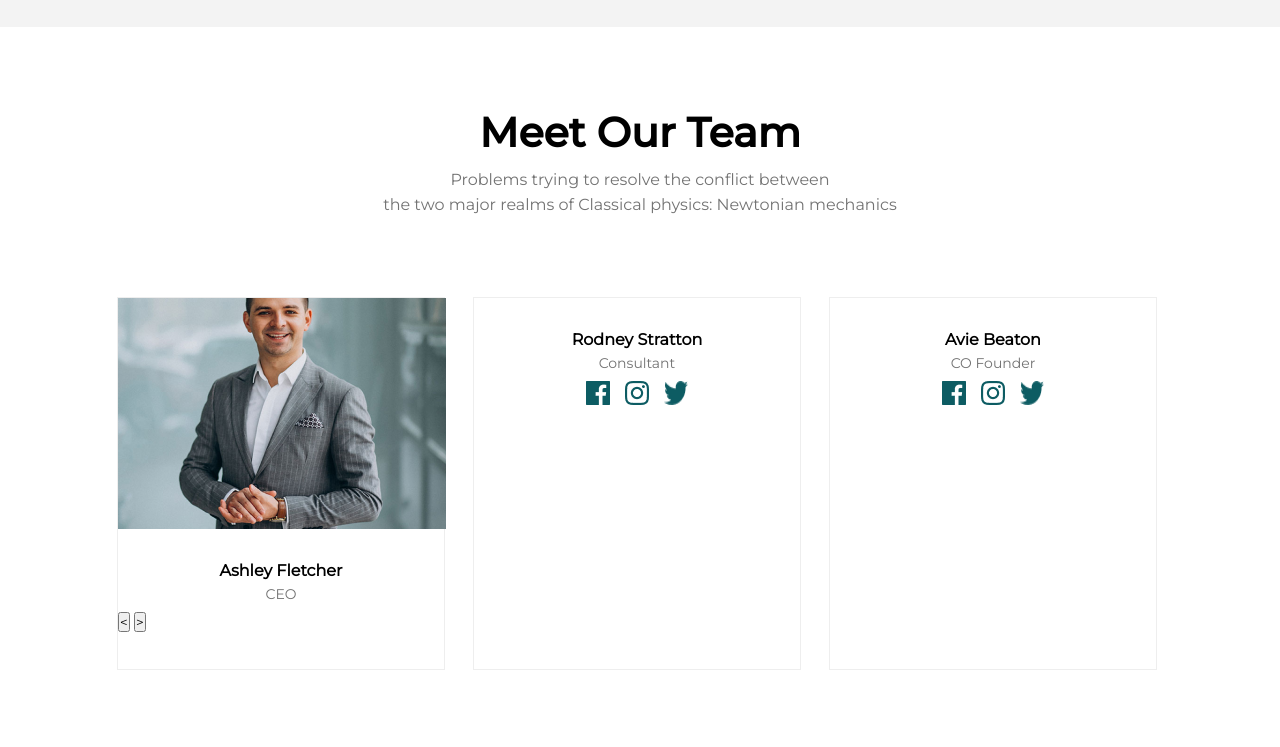
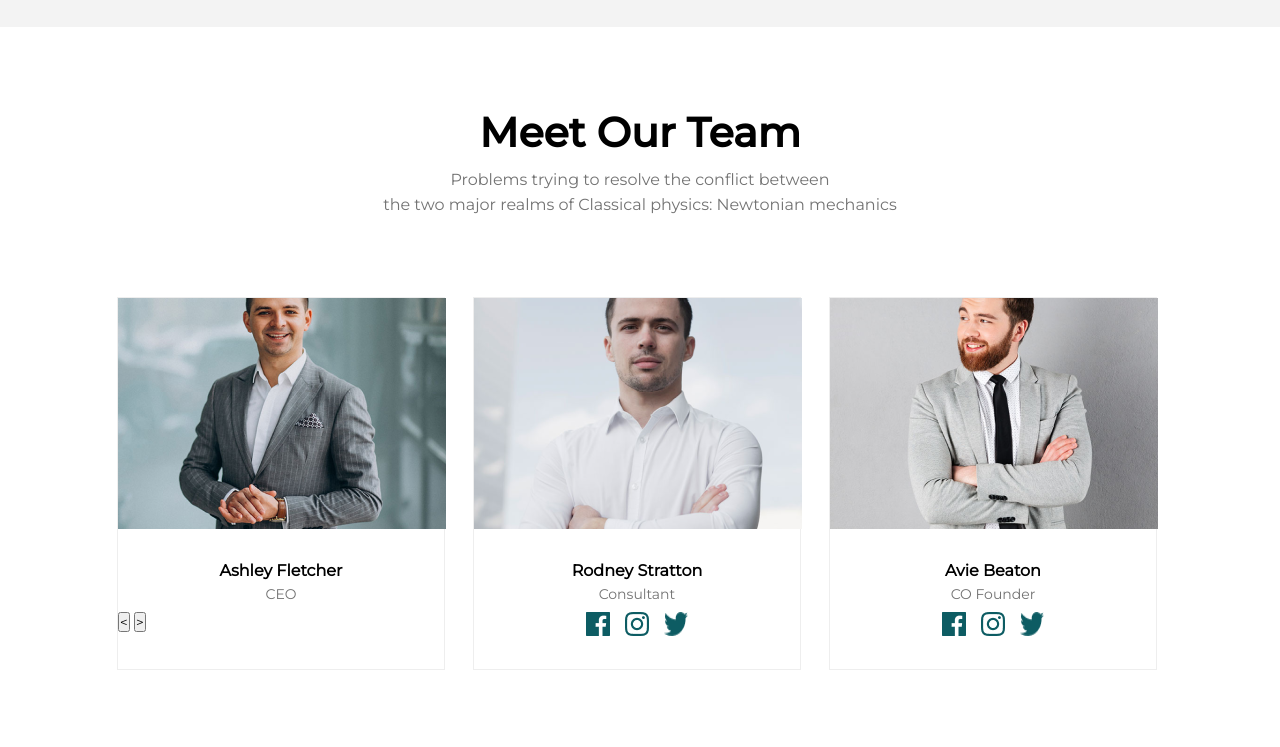
Before and after one commit to Tashikv/vozhakovaup1, a plain HTML site: page index.html in a window 1280 px wide. Shown: the part 2821-3568 px from the top of the page. Drawn offline with Linux system fonts and the light colour scheme; files whose address does not match are found by name; a web font is replaced by a local one.

Commit message:
Update style.css

```diff
--- a/style/style.css
+++ b/style/style.css
@@ -317,9 +317,13 @@ header .menu {
 }
 .foto2 {
     background: url(../img/pers2.png);
+    width: 328px;
+    height: 231px;
 }
 .foto3 {
     background: url(../img/pers3.png);
+    width: 328px;
+    height: 231px;
 }
 .people .text h4{
     text-align: center;
```
